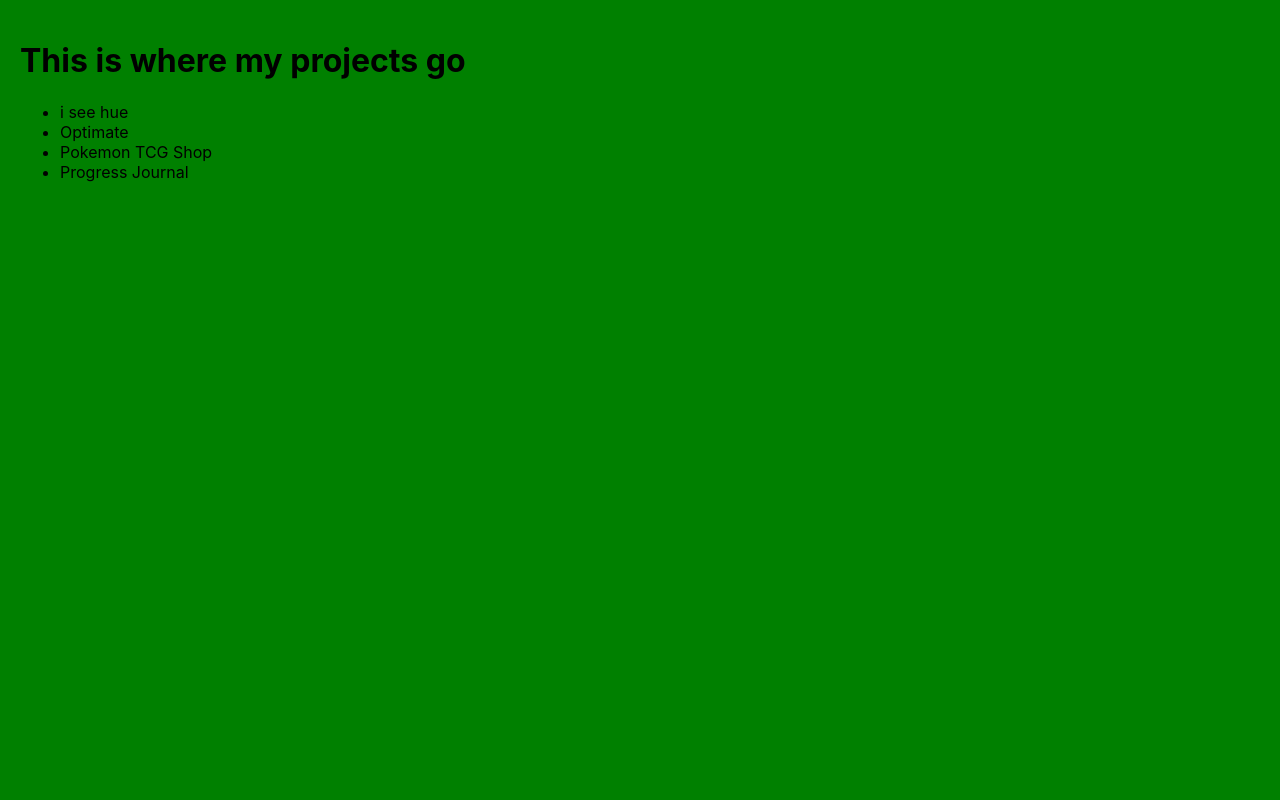
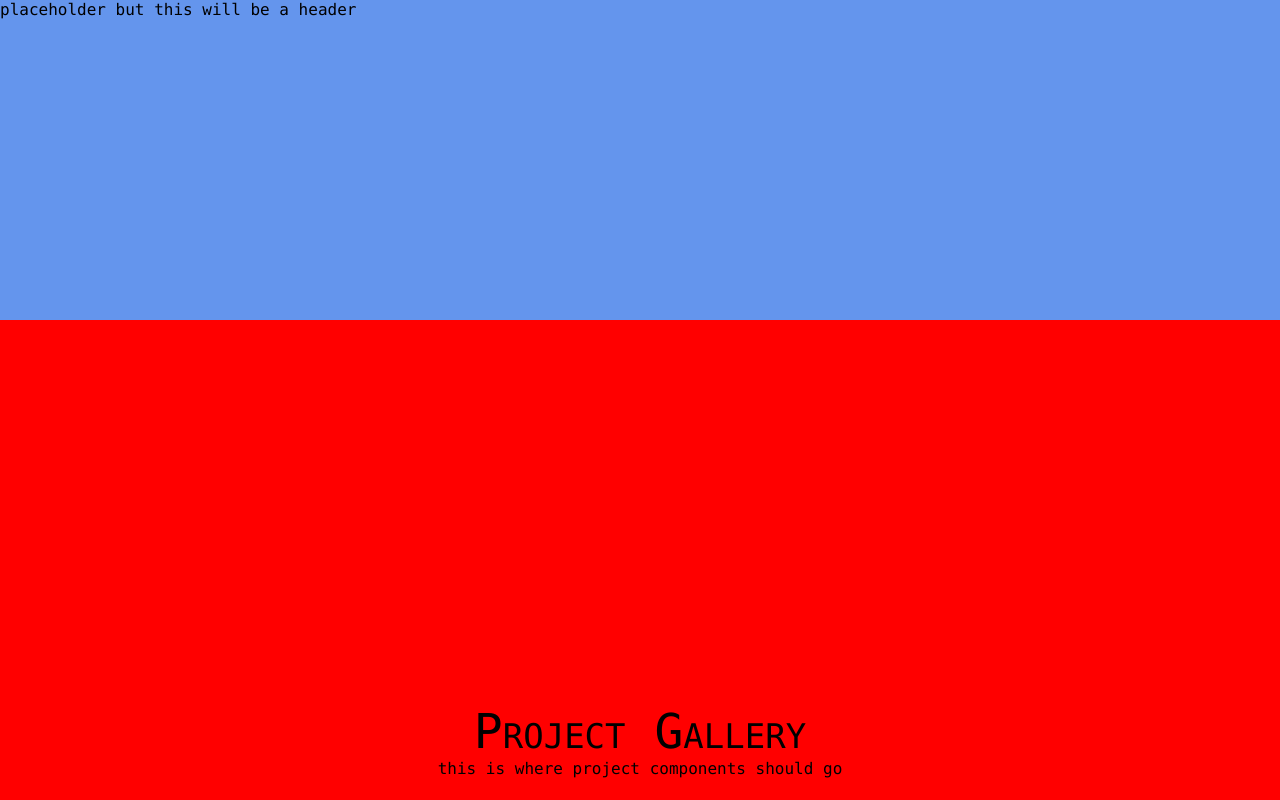
Before and after one commit to echos-echo/dev-portfolio, a Next.js app: page /gallery in a window 1280 px wide. Shown: the top 800 px of the page. Built offline with nearby package versions, Linux system fonts and the light colour scheme.

Commit message:
refactor: gallery page altered to match structure of about, and x-overflow in css fixed

```diff
--- a/pages/gallery.js
+++ b/pages/gallery.js
@@ -1,32 +1,28 @@
 import Head from 'next/head'
 import Image from 'next/image'
 import Link from 'next/link'
+import Footer from '../components/Footer'
+import Header from '../components/Header'
 import Nav from '../components/Nav'
-import styles from '../styles/Nav.module.css'
+import PageTitle from '../components/PageTitle'
+import styles from '../styles/Home.module.css'
 
 export default function Gallery() {
   return (
     <div className={styles.container}>
       <Head>
-        <title>E.cho - gallery</title>
+        <title>E.cho - about me</title>
         <link rel="icon" href="/favicon.ico" />
       </Head>
-      <div className={styles.nav}><Nav/></div>
-      <main className={styles.main}>
-        <h1 className={styles.title}>
-          This is where my projects go
-        </h1>
+      <Nav/>
+      <Header/>
+      <div className={styles.main}>
+        <PageTitle title='Project Gallery'/>
 
-        <div className={styles.description}>
-          <ul>
-            <li>i see hue</li>
-            <li>Optimate</li>
-            <li>Pokemon TCG Shop</li>
-            <li>Progress Journal</li>
-          </ul>
-        </div>
+        this is where project components should go
 
-      </main>
+      </div>
+      <Footer/>
     </div>
   )
 }
--- a/styles/Home.module.css
+++ b/styles/Home.module.css
@@ -1,5 +1,6 @@
 .container {
-  height: 100%;
+  width: 100%;
+  height: 100vw;
   display: flex;
   flex-direction: column;
   font-family: Menlo, Monaco, Lucida Console, Liberation Mono, DejaVu Sans Mono,
@@ -23,13 +24,14 @@
 }
 
 .pageTitle {
-  width: 100vw;
+  width: 100%;
   text-align: center;
   font-size: 3rem;
   font-variant: small-caps;
 }
 
 .main {
+  width: 100%;
   min-height: 100vh;
   padding: 4rem 0;
   flex: 1;
--- a/styles/globals.css
+++ b/styles/globals.css
@@ -1,6 +1,7 @@
 html,
 body {
   background-color: red;
+  width: 100%;
   padding: 0;
   margin: 0;
   font-family: -apple-system, BlinkMacSystemFont, Segoe UI, Roboto, Oxygen,
```
